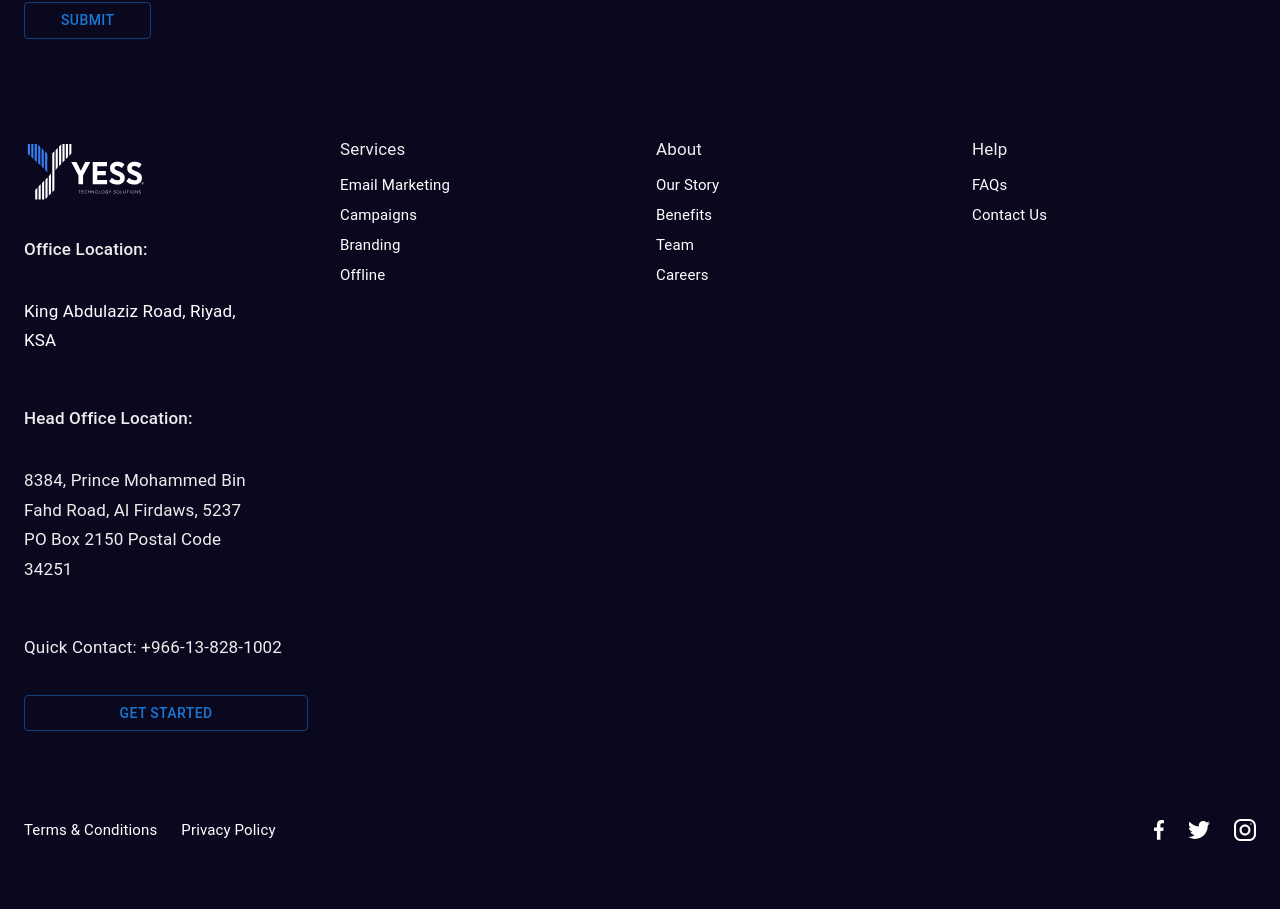
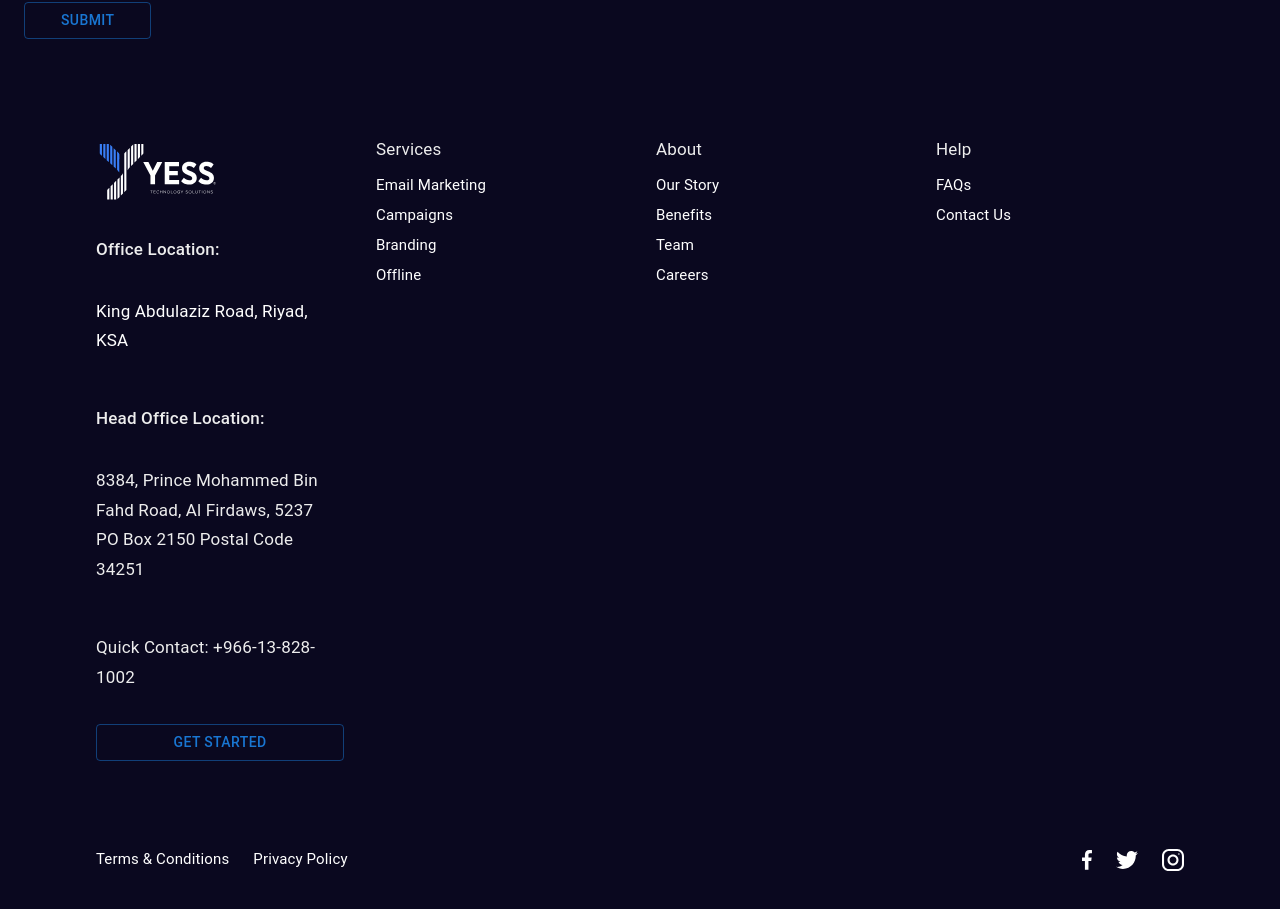
Before and after one commit to faizan-devv/yess, a Next.js app: page /about-us in a window 1280 px wide. Shown: the part 3690-4599 px from the top of the page. Built offline with nearby package versions, Linux system fonts and the light colour scheme.

Commit message:
fix: build issues

```diff
--- a/src/components/Banner.tsx
+++ b/src/components/Banner.tsx
@@ -1,5 +1,5 @@
 "use client";
-import { useRef, useEffect, useState } from "react";
+import { useRef, useState } from "react";
 import gsap from "gsap";
 import { Typography, Box } from "@mui/material";
 import GradientHeading from "./GradientHeading";
--- a/src/components/Footer.tsx
+++ b/src/components/Footer.tsx
@@ -3,23 +3,27 @@ import Image from "next/image";
 import { Button, Box, Container, Stack, Typography, Link } from "@mui/material";
 import { styled } from "@mui/material/styles";
 
-const StyledContainer = styled(Container)({
+const StyledContainer = styled(Container)(({ theme }) => ({
   maxWidth: "1472px !important",
-  paddingLeft: {
-    xs: "16px",
-    sm: "24px",
-    md: "48px",
-    lg: "96px",
-    xl: "240px"
+  paddingLeft: theme.spacing(2), // Default for xs
+  paddingRight: theme.spacing(2), // Default for xs
+  [theme.breakpoints.up("sm")]: {
+    paddingLeft: theme.spacing(3),
+    paddingRight: theme.spacing(3),
   },
-  paddingRight: {
-    xs: "16px",
-    sm: "24px",
-    md: "48px",
-    lg: "96px",
-    xl: "240px"
-  }
-});
+  [theme.breakpoints.up("md")]: {
+    paddingLeft: theme.spacing(6),
+    paddingRight: theme.spacing(6),
+  },
+  [theme.breakpoints.up("lg")]: {
+    paddingLeft: theme.spacing(12),
+    paddingRight: theme.spacing(12),
+  },
+  [theme.breakpoints.up("xl")]: {
+    paddingLeft: theme.spacing(30),
+    paddingRight: theme.spacing(30),
+  },
+}));
 
 const Footer = () => {
   const services = [
@@ -70,9 +74,9 @@ const Footer = () => {
               width={120}
               height={63}
               priority
-              style={{
-                maxWidth: { xs: "100px", md: "120px" }
-              }}
+              // style={{
+              //   maxWidth: { xs: "100px", md: "120px" }
+              // }}
             />
             <Stack spacing={4} sx={{ my: 4 }}>
               <Typography variant="subtitle1" sx={{ fontSize: { xs: 16, md: 17 }, fontWeight: 500 }}>
@@ -283,9 +287,9 @@ const Footer = () => {
               width={10}
               height={20}
               priority
-              style={{
-                width: { xs: "16px", sm: "auto" }
-              }}
+              // style={{
+              //   width: { xs: "16px", sm: "auto" }
+              // }}
             />
             <Image
               src="/images/twitter.svg"
@@ -293,9 +297,9 @@ const Footer = () => {
               width={22}
               height={22}
               priority
-              style={{
-                width: { xs: "20px", sm: "auto" }
-              }}
+              // style={{
+              //   width: { xs: "20px", sm: "auto" }
+              // }}
             />
             <Image
               src="/images/insta.svg"
@@ -303,9 +307,9 @@ const Footer = () => {
               width={22}
               height={22}
               priority
-              style={{
-                width: { xs: "20px", sm: "auto" }
-              }}
+              // style={{
+              //   width: { xs: "20px", sm: "auto" }
+              // }}
             />
           </Stack>
         </Box>
--- a/src/components/NavBar.tsx
+++ b/src/components/NavBar.tsx
@@ -11,10 +11,20 @@ import {
   IconButton,
   Typography,
   styled,
+  BoxProps,
+  TypographyProps,
 } from "@mui/material";
 
+interface NavLinkProps extends TypographyProps {
+  component?: React.ElementType;
+  href?: string;
+}
+
+interface StyledNavProps extends BoxProps {
+  component?: React.ElementType; // Include the `component` prop explicitly
+}
 // Styled components to maintain the same design
-const StyledNav = styled(Box)(({ theme }) => ({
+const StyledNav = styled(Box)<StyledNavProps>(() => ({
   paddingTop: "37px",
   paddingLeft: "0px",
   paddingRight: "0px",
@@ -33,7 +43,7 @@ const DesktopNavContainer = styled(Box)(({ theme }) => ({
   },
 }));
 
-const NavLink = styled(Typography)(({ theme }) => ({
+const NavLink = styled(Typography)<NavLinkProps>(({ theme }) => ({
   color: "white",
   cursor: "pointer",
   transition: "colors 0.3s",
@@ -45,7 +55,7 @@ const NavLink = styled(Typography)(({ theme }) => ({
 const NavHeader = () => {
   const [isOpen, setIsOpen] = useState(false);
 
-  const scrollToSection = (e, sectionId) => {
+  const scrollToSection = (e: any, sectionId: any) => {
     e.preventDefault();
     const element = document.getElementById(sectionId);
     if (element) {
```
Also changed, not shown: src/components/ArSolutions.tsx (+10 -4 lines).
